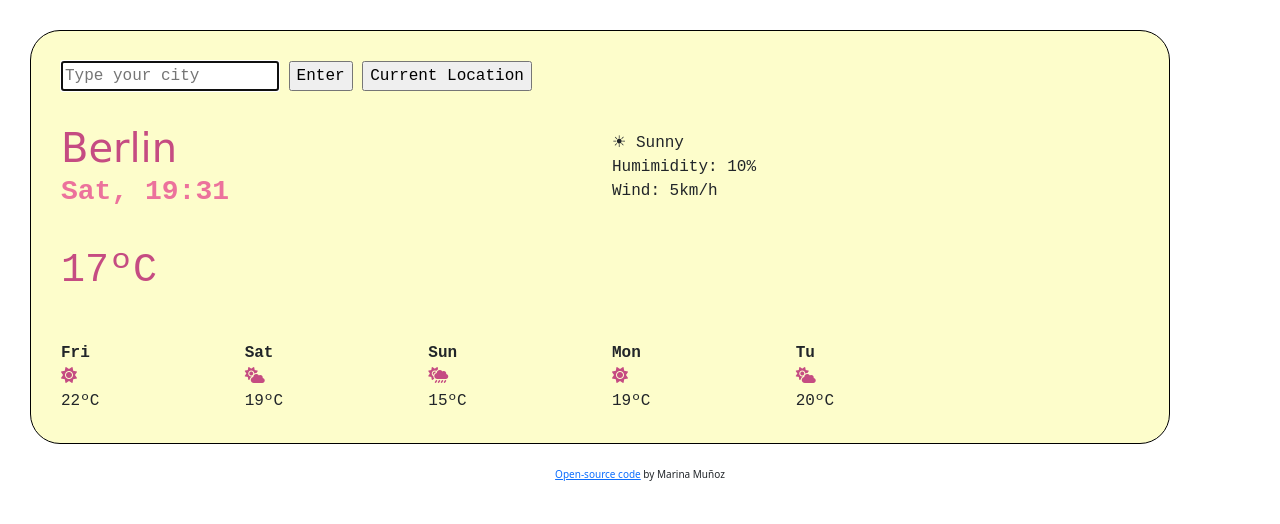
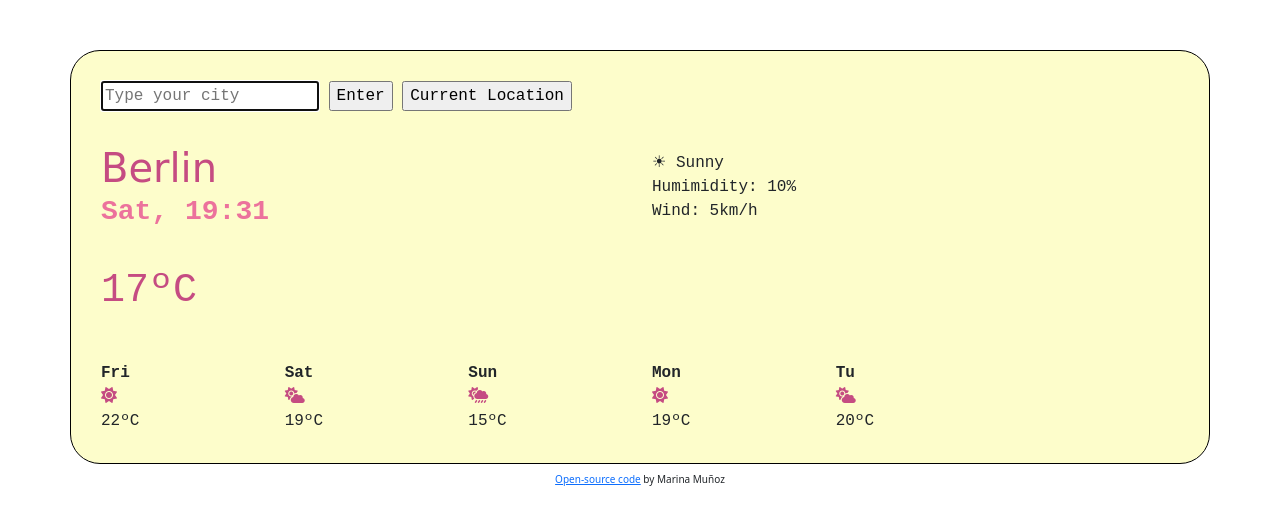
Before and after one commit to marinamun/final-weather-app, a plain HTML site: page index.html in a window 1280 px wide. Drawn offline with nearby package versions, Linux system fonts and the light colour scheme; a web font is replaced by a local one.

Commit message:
added margins to the main structure

```diff
--- a/src/styles.css
+++ b/src/styles.css
@@ -1,6 +1,8 @@
 .container {
   padding: 30px;
-  margin: 30px;
+  margin: 0 auto;
+  margin-top: 50px;
+  margin-bottom: 15px;
   border: 1px solid black;
   border-radius: 30px;
   background: #fdfdcb;
```
